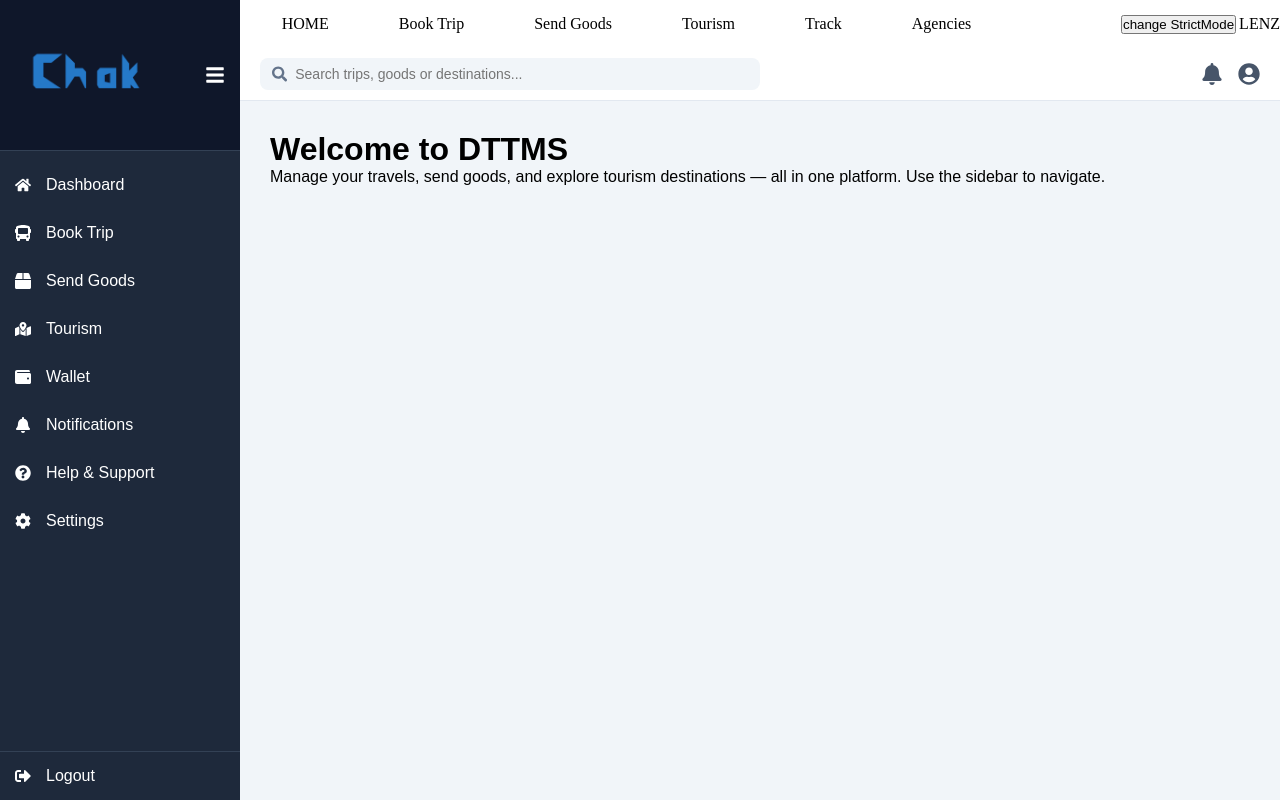
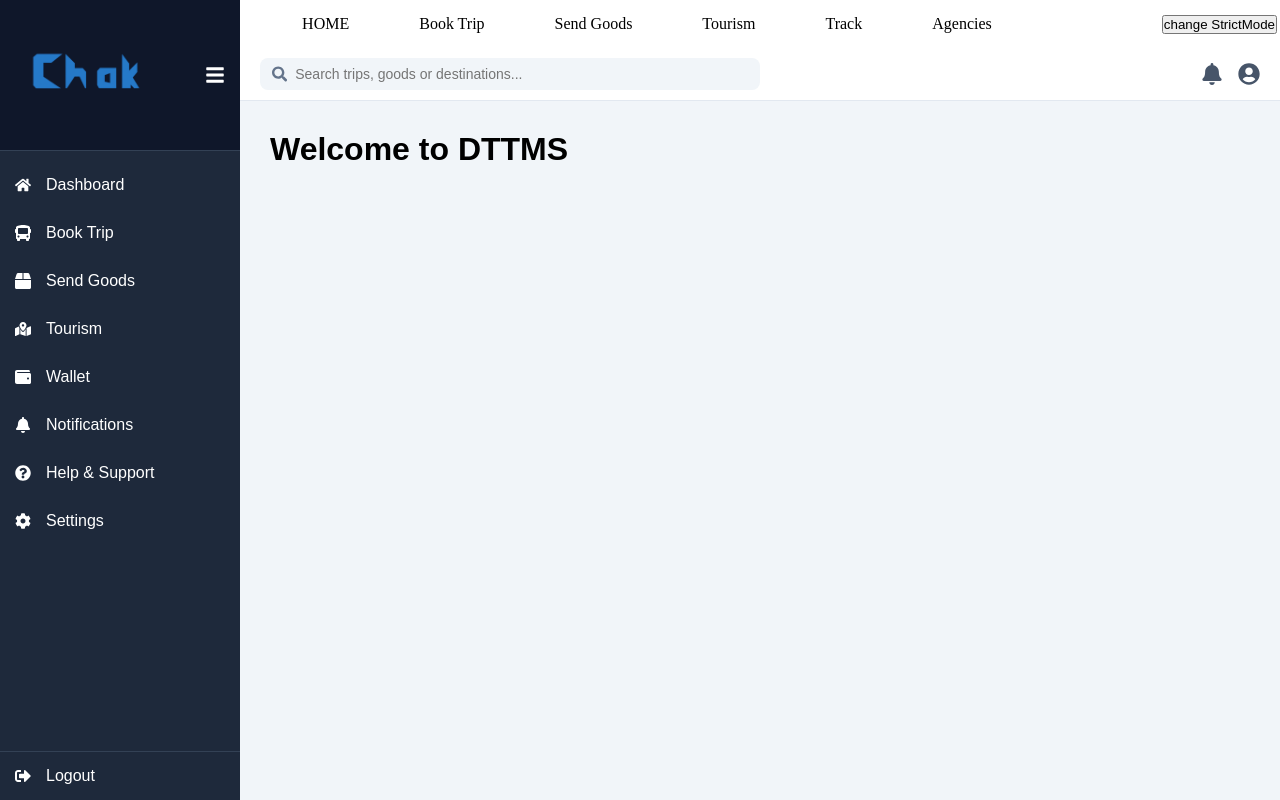
Before and after one commit to Godwill993/chak-travelling, a React (Vite) app: page / in a window 1280 px wide. Shown: the top 800 px of the page. Built offline with nearby package versions, Linux system fonts and the light colour scheme.

Commit message:
LIGNING SOME FEW ITEMS

```diff
--- a/src/Nav.jsx
+++ b/src/Nav.jsx
@@ -3,7 +3,7 @@ import React, { useEffect, useState } from "react";
 
 function Nav() {
   const [theme, setTheme] = useState("light"); // default is light
-  const userName = "LENZ";
+
 
   const toggleTheme = () => {
     const newTheme = theme === "light" ? "dark" : "light";
@@ -31,7 +31,7 @@ function Nav() {
         <button onClick={toggleTheme}>change StrictMode </button>
         <div className="user-profile">
 
-          <p>{userName}</p>
+
         </div>
       </div>
     </nav>
--- a/src/sidebar.jsx
+++ b/src/sidebar.jsx
@@ -53,8 +53,7 @@ export default function DTTMSDashboard() {
         <div style={styles.dashboard}>
           <h1>Welcome to DTTMS</h1>
           <p>
-            Manage your travels, send goods, and explore tourism destinations —
-            all in one platform. Use the sidebar to navigate.
+
           </p>
         </div>
       </div>
```
